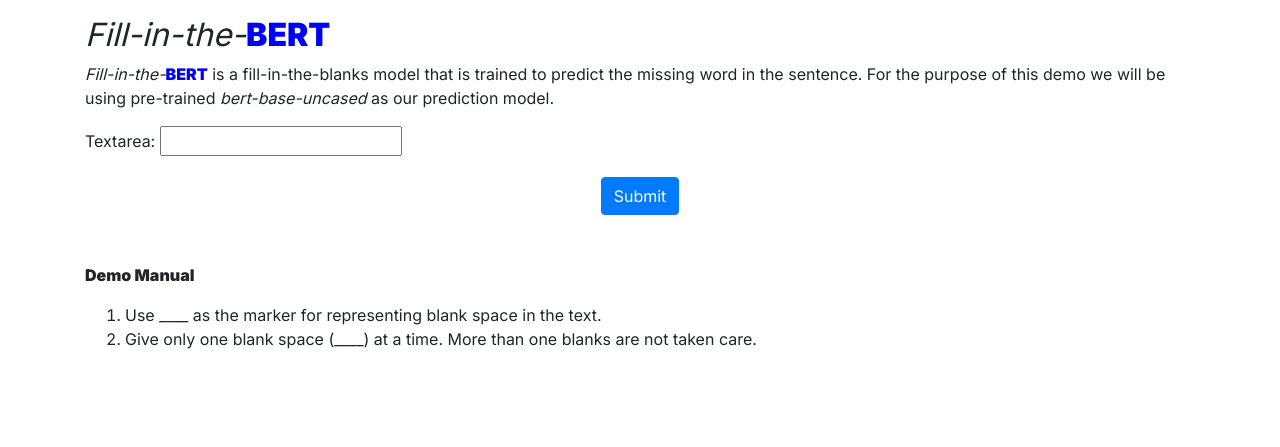
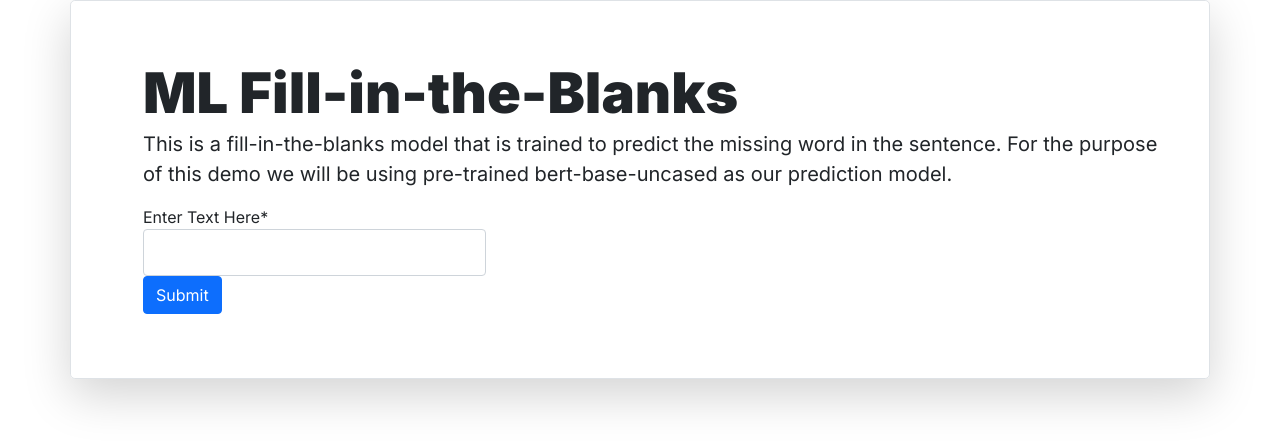
Before and after one commit to mabreyes/ml-fill-in-the-blanks, a Django app: page / in a window 1280 px wide. Shown: the top 447 px of the page. Run offline with Django 3.2, Linux system fonts and the light colour scheme; some libraries are stand-ins or nearby versions.

Commit message:
Implement boostrap styling in form inputs

```diff
--- a/bert/settings.py
+++ b/bert/settings.py
@@ -32,6 +32,7 @@ ALLOWED_HOSTS = []
 
 INSTALLED_APPS = [
     'generator',
+    'crispy_forms',
     'django.contrib.admin',
     'django.contrib.auth',
     'django.contrib.contenttypes',
@@ -39,6 +40,8 @@ INSTALLED_APPS = [
     'django.contrib.messages',
     'django.contrib.staticfiles',
 ]
+
+CRISPY_TEMPLATE_PACK = 'bootstrap4'
 
 MIDDLEWARE = [
     'django.middleware.security.SecurityMiddleware',
--- a/generator/forms.py
+++ b/generator/forms.py
@@ -2,3 +2,7 @@ from django import forms
 
 class GeneratorForm(forms.Form):
     textarea = forms.CharField(max_length=100)
+
+    def __init__(self, *args, **kwargs):
+        super(GeneratorForm, self).__init__(*args, **kwargs)
+        self.fields['textarea'].label = "Enter Text Here"
--- a/generator/templates/generator.html
+++ b/generator/templates/generator.html
@@ -2,18 +2,15 @@
 <html lang="en">
 
 <head>
-    <title>Fill-in-the-BERT </title>
+    <title>ML Fill-in-the-Blanks &mdash; XYZ</title>
     <meta http-equiv="Content-Type" content="text/html; charset=utf-8" />
     <meta name="viewport" content="width=device-width, initial-scale=1">
-    <link rel="stylesheet" href="https://maxcdn.bootstrapcdn.com/bootstrap/4.4.1/css/bootstrap.min.css">
-    <script src="https://ajax.googleapis.com/ajax/libs/jquery/3.4.1/jquery.min.js"></script>
-    <script src="https://cdnjs.cloudflare.com/ajax/libs/popper.js/1.16.0/umd/popper.min.js"></script>
-    <script src="https://maxcdn.bootstrapcdn.com/bootstrap/4.4.1/js/bootstrap.min.js"></script>
+    <link href="https://cdn.jsdelivr.net/npm/bootstrap@5.0.0-beta3/dist/css/bootstrap.min.css" rel="stylesheet" integrity="sha384-eOJMYsd53ii+scO/bJGFsiCZc+5NDVN2yr8+0RDqr0Ql0h+rP48ckxlpbzKgwra6" crossorigin="anonymous">
     <link rel="preconnect" href="https://fonts.gstatic.com">
     <link href="https://fonts.googleapis.com/css2?family=Inter:wght@400;900&display=swap" rel="stylesheet">
     <style type="text/css">
         * {
-          font-family: 'Inter', sans-serif !important;
+            font-family: 'Inter', sans-serif !important;
         }
 
         .textbuttons {
@@ -39,57 +36,25 @@
 </head>
 
 <body>
-    <div class="container mt-3">
-        <h2><i>Fill-in-the-</i><b><font color="blue">BERT</font></b></h2>
-        <p><i>Fill-in-the-</i><b><font color="blue">BERT</font></b> is a fill-in-the-blanks model that is trained to predict the missing word in the sentence. For the purpose of this demo we will be using pre-trained <i>bert-base-uncased</i> as our prediction
-            model.
-        </p>
-        <form action="" method="POST">
-            {% csrf_token %}
-            <div class="form-group">
-                {{ form.as_p }}
+    {% load crispy_forms_tags %}
+    <div class="container">
+        <div class="row p-4 pb-0 pe-lg-0 pt-lg-5 align-items-center rounded-3 border shadow-lg">
+            <div class="col-lg-12 p-3 p-lg-5 pt-lg-3">
+                <h1 class="display-4 fw-bold lh-1">ML Fill-in-the-Blanks</h1>
+                <p class="lead">This is a fill-in-the-blanks model that is trained to predict the missing word in the sentence. For the purpose of this demo we will be using pre-trained bert-base-uncased as our prediction model.</p>
+                <div class="d-grid gap-2 d-md-flex justify-content-md-start mb-4 mb-lg-3">
+                    <form action="" method="POST">
+                        {% csrf_token %} {{ form|crispy }}
+                        <input type="Submit" class="btn btn-primary" name="submit" value="Submit">
+                    </form>
+                    {% if submit_button == "Submit" %}
+                    <p id="output" style='font-family: "roboto";font-size: 23px;'>{{ generated_value | safe }}</p>
+                    {% endif %}
+                </div>
             </div>
-            <div class="mt-3 textbuttons">
-                <input type="Submit" class="btn btn-primary" name="submit" value="Submit">
-            </div>
-        </form><br><br>
 
-        {% if submit_button == "Submit" %}
-        <div class='info'>
-            <p id="output" style='font-family: "roboto";font-size: 23px;'>{{ generated_value | safe }}</p>
-        </div><br><br>
-        {% endif %}
-
-        <div>
-            <b><p>Demo Manual</p></b>
-            <ol>
-                <li>
-                    Use ____ as the marker for representing blank space in the text.
-                </li>
-                <li>
-                    Give only one blank space (____) at a time. More than one blanks are not taken care.
-                </li>
-            </ol>
         </div>
-
     </div>
-
-    <script type="text/javascript">
-        function fillblanks() {
-            var input_txt = document.getElementById('comment').value
-            var URL = 'http://0.0.0.0:5000/fillblanks'
-            var dataString = "text=" + input_txt;
-
-            $.ajax({
-                type: 'POST',
-                url: URL,
-                data: dataString,
-                success: function(resp) {
-                    document.getElementById('output').innerHTML = resp;
-                }
-            });
-        }
-    </script>
 
 </body>
 
```
